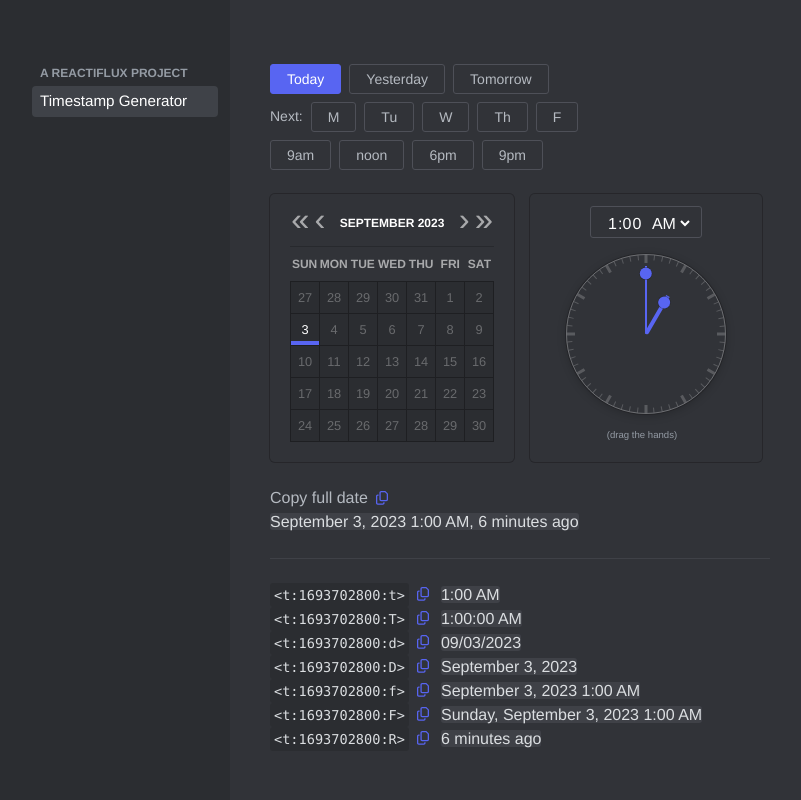
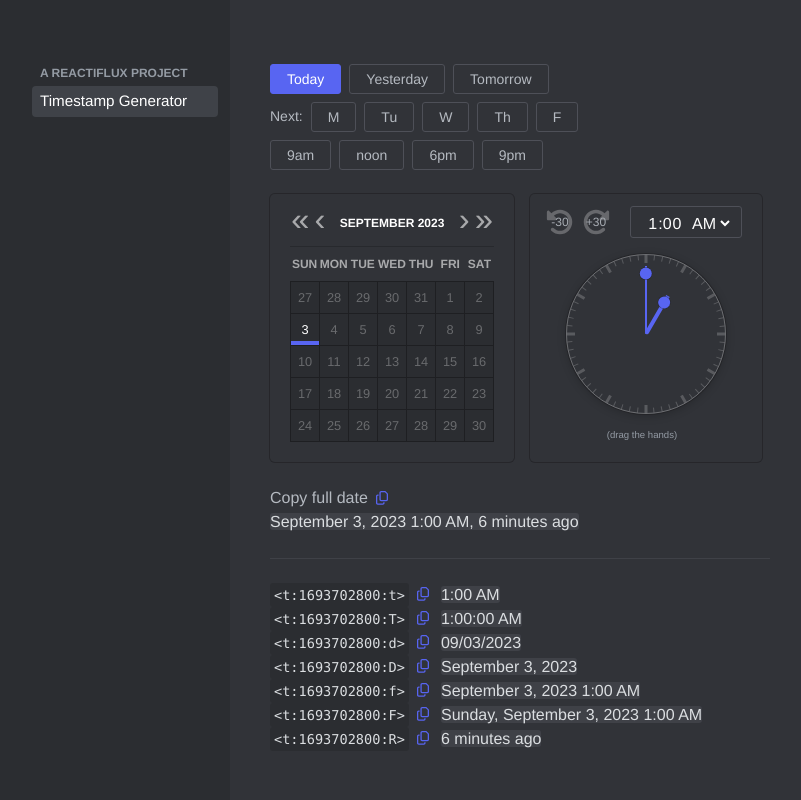
Before and after one commit to vcarl/discord-timestamps, a Next.js app: page / in a window 1280 px wide. Shown: the top 800 px of the page, without its empty margins (239-1040 px from the left). Built offline with nearby package versions, Linux system fonts and the light colour scheme.

Commit message:
Add skip buttons for 30 min increments

```diff
--- a/components/TimePicker.js
+++ b/components/TimePicker.js
@@ -168,7 +168,29 @@
   });
 
   return (
-    <div className={className}>
+    <div className={`relative ${className}`}>
+      <div className="z-10 absolute top-0 left-0 pl-3 pt-2.5">
+        <SkipButton
+          label="-30"
+          onClick={() => {
+            const date = new Date(valueRef.current);
+            date.setMinutes(date.getMinutes() - 30);
+            onChange(date);
+          }}
+        >
+          <Left />
+        </SkipButton>
+        <SkipButton
+          label="+30"
+          onClick={() => {
+            const date = new Date(valueRef.current);
+            date.setMinutes(date.getMinutes() + 30);
+            onChange(date);
+          }}
+        >
+          <Right />
+        </SkipButton>
+      </div>
       <ReactTimePicker
         className="control"
         clearIcon={null}
@@ -188,3 +210,39 @@
     </div>
   );
 }
+
+const SkipButton = ({ onClick, children, className = "", label, ...props }) => (
+  <button
+    {...props}
+    className={`relative opacity-90 ${className}`}
+    onClick={onClick}
+  >
+    {children}
+    <div className="absolute top-0 right-0 text-xs flex items-center justify-center h-[100%] w-[100%]">
+      {label}
+    </div>
+  </button>
+);
+
+// Font Awesome Free 6.4.2 by @fontawesome - https://fontawesome.com License - https://fontawesome.com/license (Commercial License) Copyright 2023 Fonticons, Inc.
+const Right = () => (
+  <svg
+    xmlns="http://www.w3.org/2000/svg"
+    className="w-9 h-9 px-1"
+    style={{ fill: "rgba(249, 249, 249, 0.3)" }}
+    viewBox="0 0 512 512"
+  >
+    <path d="M463.5 224H472c13.3 0 24-10.7 24-24V72c0-9.7-5.8-18.5-14.8-22.2s-19.3-1.7-26.2 5.2L413.4 96.6c-87.6-86.5-228.7-86.2-315.8 1c-87.5 87.5-87.5 229.3 0 316.8s229.3 87.5 316.8 0c12.5-12.5 12.5-32.8 0-45.3s-32.8-12.5-45.3 0c-62.5 62.5-163.8 62.5-226.3 0s-62.5-163.8 0-226.3c62.2-62.2 162.7-62.5 225.3-1L327 183c-6.9 6.9-8.9 17.2-5.2 26.2s12.5 14.8 22.2 14.8H463.5z" />
+  </svg>
+);
+
+const Left = () => (
+  <svg
+    xmlns="http://www.w3.org/2000/svg"
+    className="w-9 h-9 px-1"
+    style={{ fill: "rgba(249, 249, 249, 0.3)" }}
+    viewBox="0 0 512 512"
+  >
+    <path d="M48.5 224H40c-13.3 0-24-10.7-24-24V72c0-9.7 5.8-18.5 14.8-22.2s19.3-1.7 26.2 5.2L98.6 96.6c87.6-86.5 228.7-86.2 315.8 1c87.5 87.5 87.5 229.3 0 316.8s-229.3 87.5-316.8 0c-12.5-12.5-12.5-32.8 0-45.3s32.8-12.5 45.3 0c62.5 62.5 163.8 62.5 226.3 0s62.5-163.8 0-226.3c-62.2-62.2-162.7-62.5-225.3-1L185 183c6.9 6.9 8.9 17.2 5.2 26.2s-12.5 14.8-22.2 14.8H48.5z" />
+  </svg>
+);
--- a/styles/TimePicker.css
+++ b/styles/TimePicker.css
@@ -53,7 +53,7 @@
   flex-grow: 0;
   border: 0;
   display: flex;
-  justify-content: center;
+  justify-content: right;
 }
 .react-time-picker .react-time-picker__clock {
   display: unset;
```
